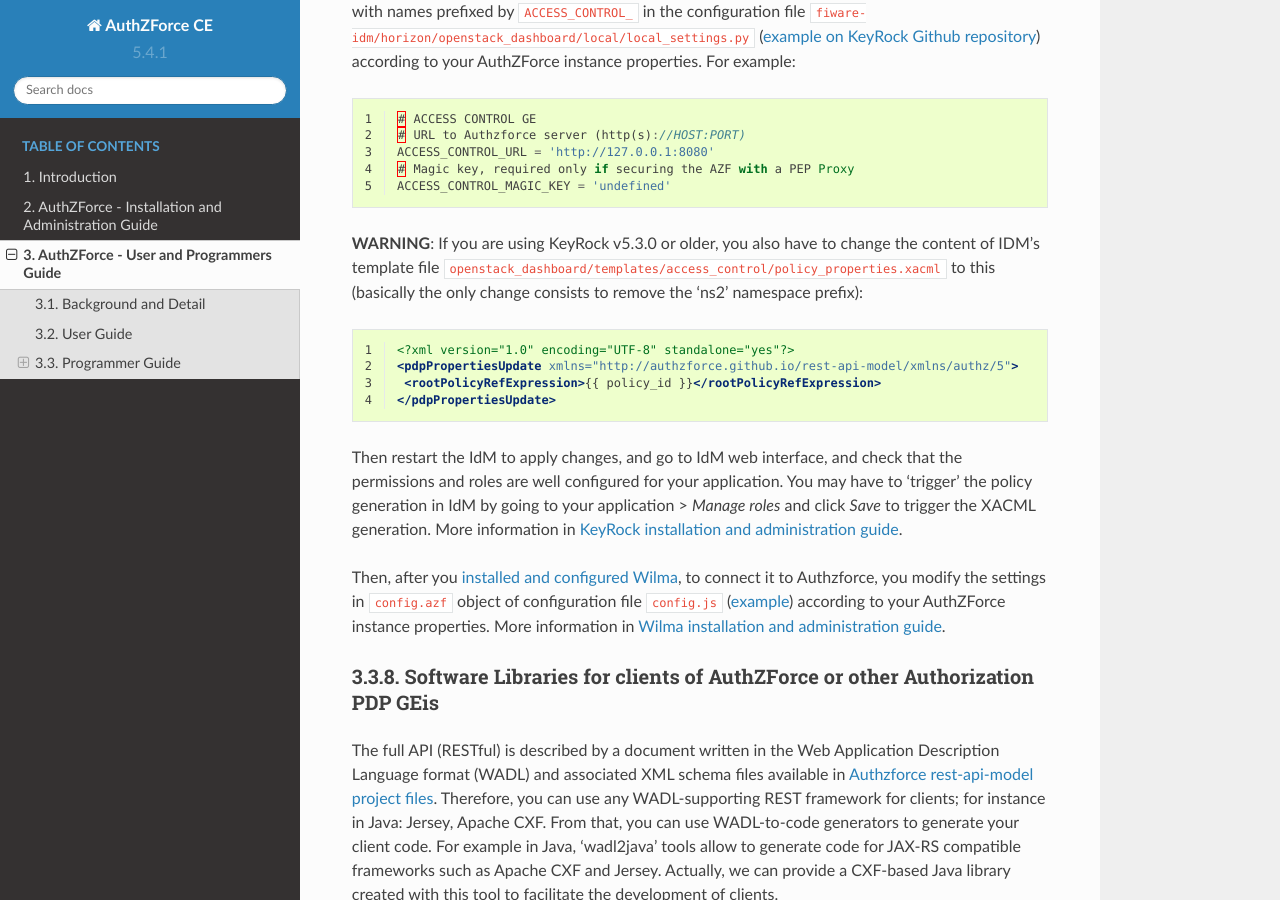
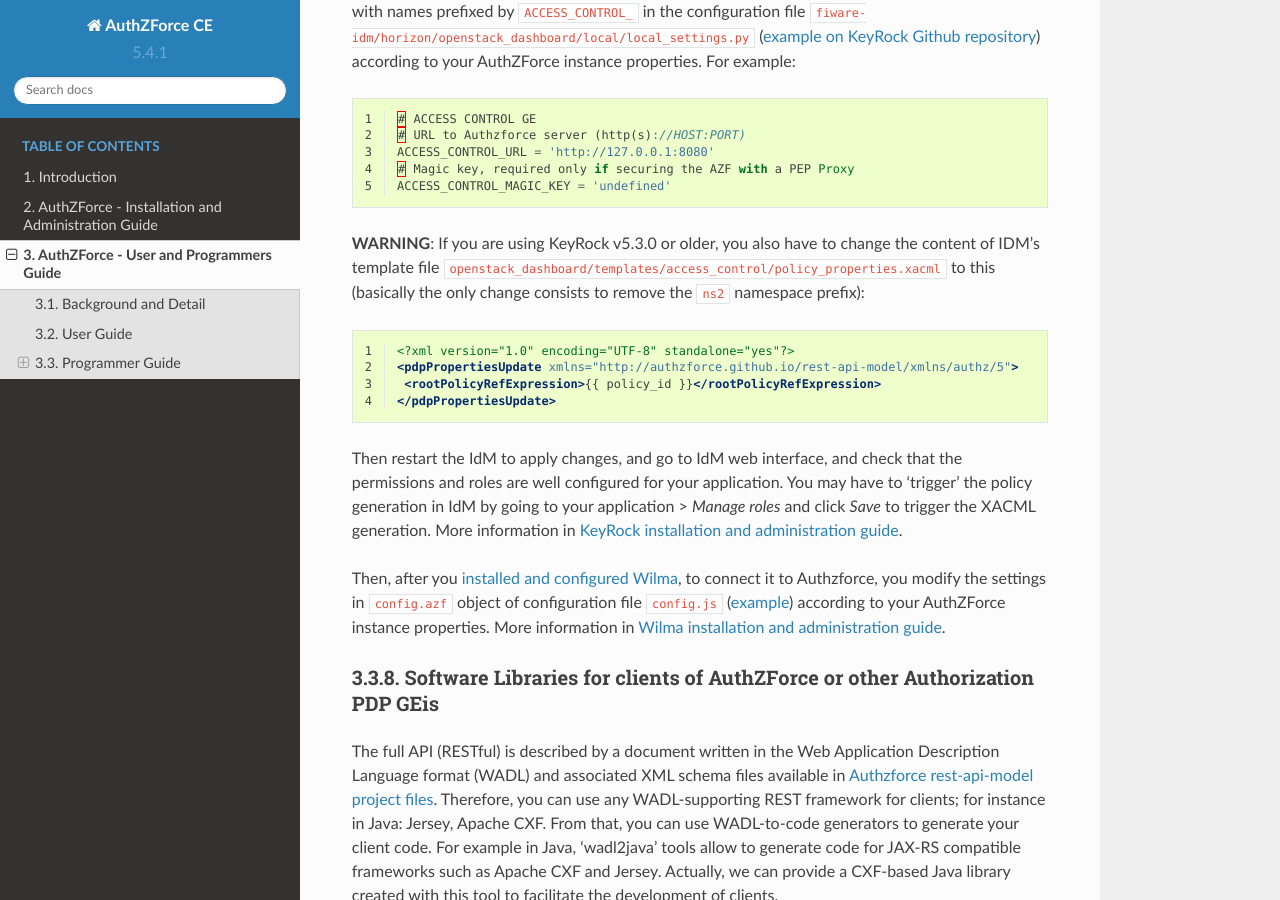
Before and after one commit to authzforce/fiware, a Sphinx documentation site: the page built from doc/UserAndProgrammersGuide.rst, in a window 1280 px wide and 900 px high, scrolled down 35630 px. Built offline with Sphinx 7.4.7 and the Read the Docs theme 2.0.0, drawn with Linux system fonts in a browser that asks for light colours; formulas are drawn with MathJax 3.

Commit message:
fixed typo

```diff
--- a/doc/UserAndProgrammersGuide.rst
+++ b/doc/UserAndProgrammersGuide.rst
@@ -1757,7 +1757,7 @@
    # Magic key, required only if securing the AZF with a PEP Proxy
    ACCESS_CONTROL_MAGIC_KEY = 'undefined'
 
-**WARNING**: If you are using KeyRock v5.3.0 or older, you also have to change the content of IDM's template file ``openstack_dashboard/templates/access_control/policy_properties.xacml`` to this (basically the only change consists to remove the 'ns2' namespace prefix):
+**WARNING**: If you are using KeyRock v5.3.0 or older, you also have to change the content of IDM's template file ``openstack_dashboard/templates/access_control/policy_properties.xacml`` to this (basically the only change consists to remove the ``ns2`` namespace prefix):
 
 .. code-block:: xml
    :linenos:
```
